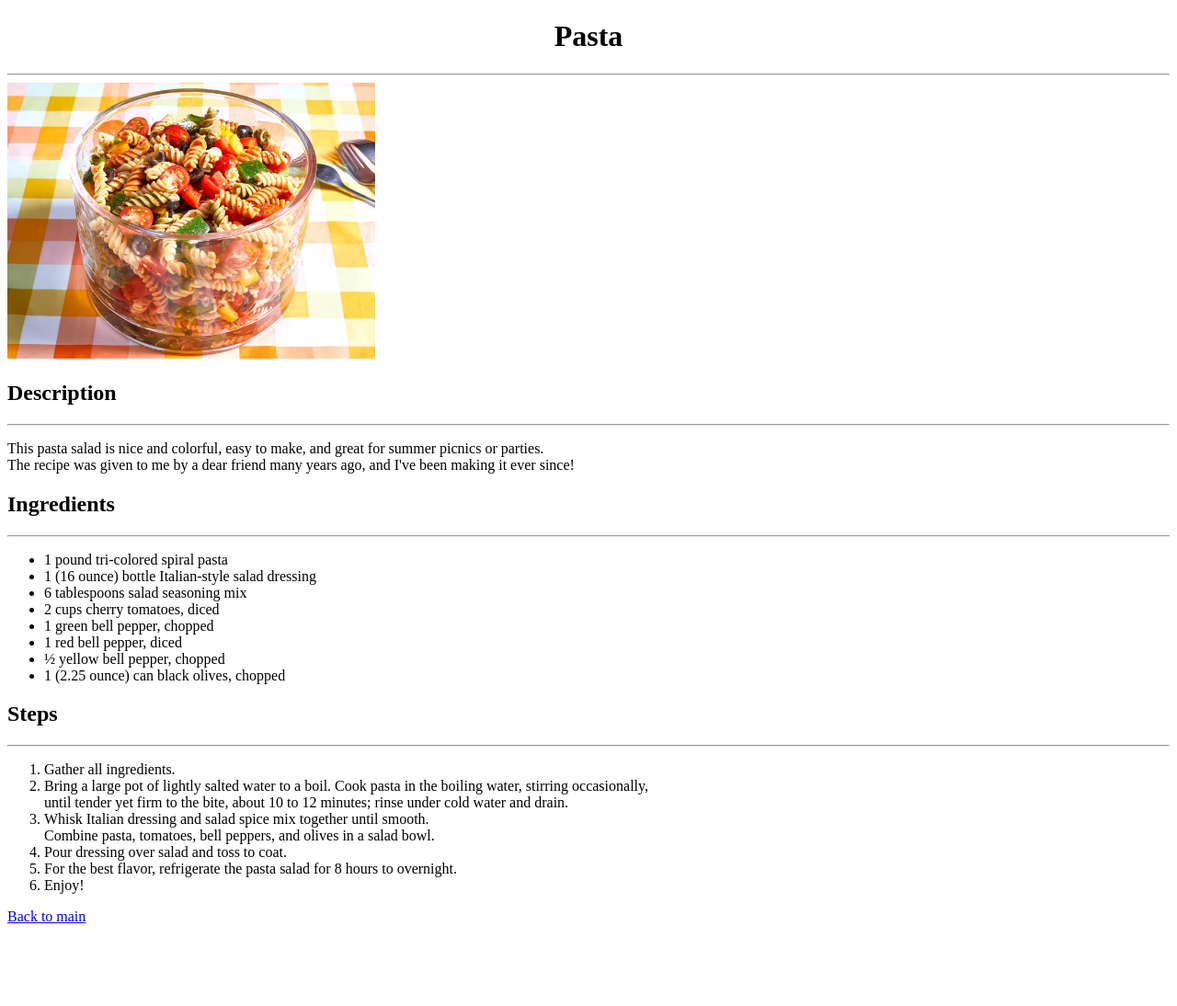
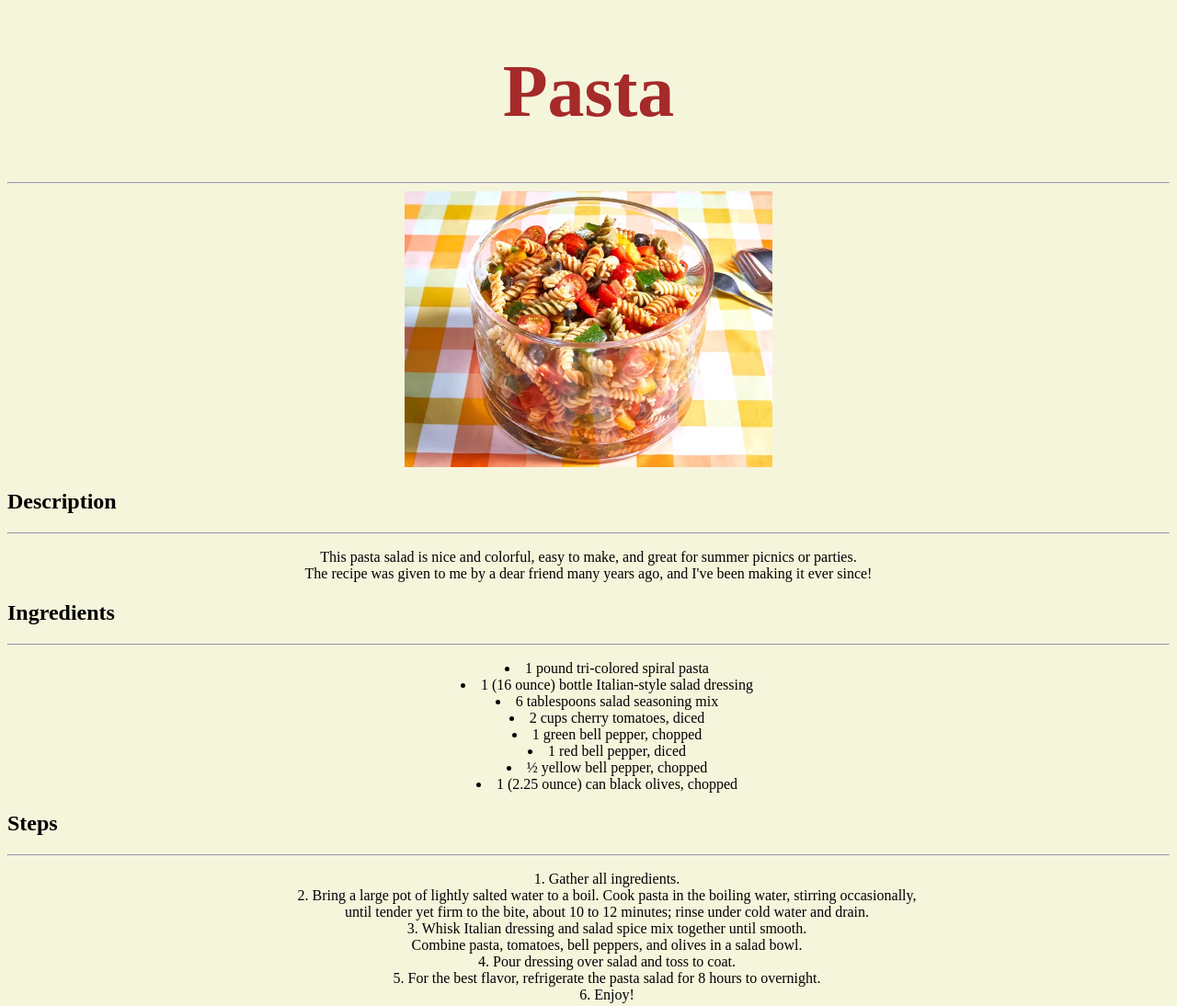
Before and after one commit to Hitansh55/Recipes, a plain HTML site: page pasta.html in a window 1280 px wide. Shown: the top 1094 px of the page at 92% size. Before the commit the page ends 1014 px from the top, so only its background shows below. Drawn offline with Linux system fonts and the light colour scheme.

Commit message:
Update pasta.html

```diff
--- a/pasta.html
+++ b/pasta.html
@@ -3,15 +3,17 @@
   <head>
     <meta charset="UTF-8" />
     <title>pasta</title>
+    <link rel="stylesheet"
+    href="./pasta.css"/>
   </head>
   <body>
-    <h1><center>Pasta</center></h1>
+    <h1 class="title"><center>Pasta</center></h1>
     <hr />
-    <img
+    <div class="pasta"><img
       src="./14385-pasta-salad-DDMFS-4x3-28eb5dbe00624780b36cabfef15ca183.webp"
       height="300"
       width="400"
-    />
+    /></div>
     <h2>Description</h2>
     <hr />
 
```
